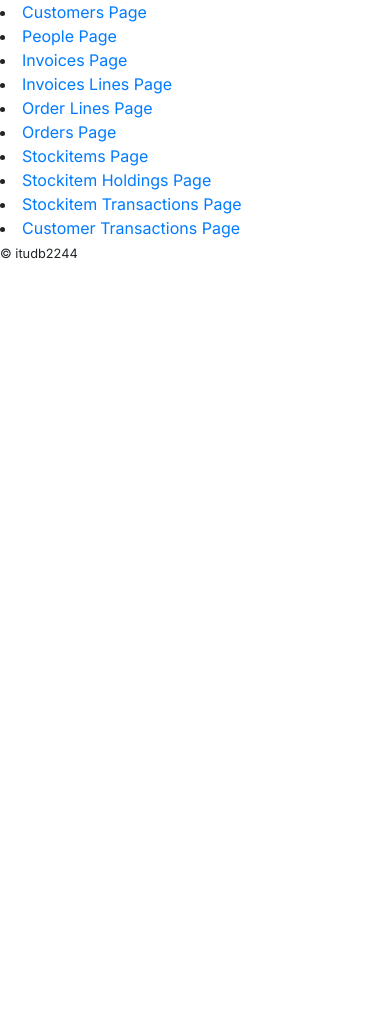
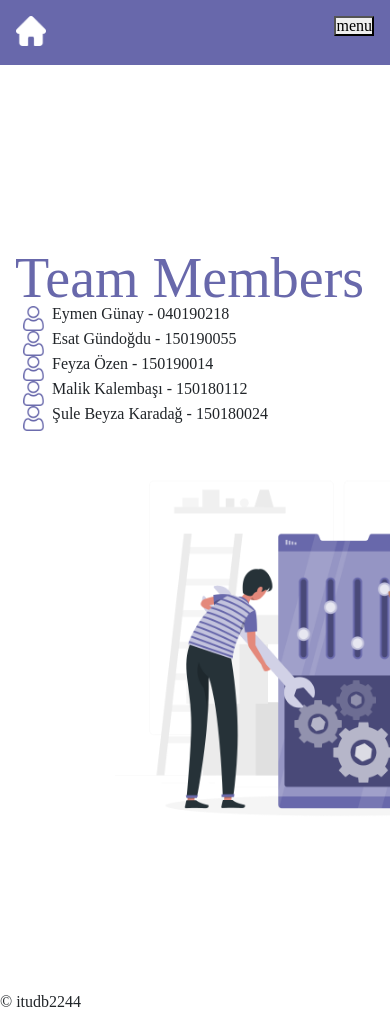
Before and after one commit to itudb2244/itudb2244, a Flask app: page / in a window 390 px wide; the page is wider, and only the part inside the window is pictured. Before the commit the page ends 259 px from the top of that part, so only its background shows below. Run offline with Flask 2, Linux system fonts and the light colour scheme.

Commit message:
home page ui

```diff
--- /dev/null
+++ b/static/styles/header.css
@@ -0,0 +1,106 @@
+.brand {
+    font-weight: bold;
+    font-size: 20px; }
+
+  .site-header {
+    position: relative;
+    background-color: #6868ab; }
+
+  .site-header__end {
+    display: flex;
+    align-items: center; }
+
+  .site-header__wrapper {
+    display: flex;
+    justify-content: space-between;
+    align-items: center;
+    padding-top: 1rem;
+    padding-bottom: 1rem; }
+    @media (min-width: 800px) {
+      .site-header__wrapper {
+        padding-top: 0;
+        padding-bottom: 0; } }
+  @media (min-width: 800px) {
+    .nav__wrapper {
+      display: flex; } }
+
+  @media (max-width: 799px) {
+    .nav__wrapper {
+      position: absolute;
+      top: 100%;
+      right: 0;
+      left: 0;
+      z-index: -1;
+      background-color: #d9f0f7;
+      visibility: hidden;
+      opacity: 0;
+      transform: translateY(-100%);
+      transition: transform 0.3s ease-out, opacity 0.3s ease-out; }
+      .nav__wrapper.active {
+        visibility: visible;
+        opacity: 1;
+        transform: translateY(0); } }
+
+  .nav__item a {
+    display: block;
+    padding: 1rem 1rem; }
+
+.nav__item a:hover {
+    text-decoration: none;
+    background-color: #ffffff;
+    color: #5B5BA5;;
+}
+
+  .nav__toggle {
+    display: none; }
+    @media (max-width: 799px) {
+      .nav__toggle {
+        display: block;
+        position: absolute;
+        right: 1rem;
+        top: 1rem; } }
+  .search {
+    display: flex; }
+
+  .search__toggle {
+    appearance: none;
+    order: 1;
+    font-size: 0;
+    width: 34px;
+    height: 34px;
+    background: url("../img/header-3/search.svg") center right/22px no-repeat;
+    border: 0; }
+    @media (min-width: 800px) {
+      .search__toggle {
+        border-left: 1px solid #979797;
+        padding-left: 10px; } }
+    @media (max-width: 799px) {
+      .search__toggle {
+        position: absolute;
+        right: 5.5rem;
+        top: 0.65rem;
+        background: url("../img/header-3/search.svg") center/22px no-repeat; } }
+  .search__form {
+    display: none; }
+    .search__form.active {
+      display: block; }
+    @media (max-width: 799px) {
+      .search__form {
+        position: absolute;
+        left: 0;
+        right: 0;
+        top: 100%;
+        background-color: red; }
+        .search__form input {
+          width: 100%; } }
+    .search__form input {
+      min-width: 200px;
+      appearance: none;
+      border: 0;
+      background-color: #fff;
+      border-radius: 0;
+      font-size: 16px;
+      padding: 0.5rem; }
+      @media (max-width: 799px) {
+        .search__form input {
+          border-bottom: 1px solid #979797; } }
--- a/static/styles/main.css
+++ b/static/styles/main.css
@@ -148,3 +148,78 @@
         .formbold-btn:hover {
           box-shadow: 0px 3px 8px rgba(0, 0, 0, 0.05);
         }
+
+        .center-block {
+
+          margin-left: 100px;
+          margin-right:auto;
+          display:block;
+       }
+
+        .wrapper {
+          max-width: 1140px;
+          padding-left: 1rem;
+          padding-right: 1rem;
+          margin-left: auto;
+          margin-right: auto;
+        }
+
+        *,
+        *:before,
+        *:after {
+          box-sizing: border-box;
+        }
+
+        a {
+          text-decoration: none;
+          color: #ffffff;
+        }
+
+        ul {
+          list-style-type: none;
+        }
+
+        .sr-only {
+          position: absolute;
+          clip: rect(1px, 1px, 1px, 1px);
+          padding: 0;
+          border: 0;
+          height: 1px;
+          width: 1px;
+          overflow: hidden;
+        }
+
+        .button {
+          -webkit-appearance: none;
+             -moz-appearance: none;
+                  appearance: none;
+          color: #fff;
+          background-color: #2fa0f6;
+          min-width: 120px;
+          padding: 0.5rem 1rem;
+          border-radius: 5px;
+          text-align: center;
+        }
+
+        .button svg {
+          display: inline-block;
+          vertical-align: middle;
+          width: 24px;
+          height: 24px;
+          fill: #fff;
+        }
+
+        .button span {
+          display: none;
+        }
+
+        @media (min-width: 600px) {
+          .button span {
+            display: initial;
+          }
+        }
+
+        .button--icon {
+          min-width: initial;
+          padding: 0.5rem;
+        }
--- /dev/null
+++ b/static/styles/reset.min.css
@@ -0,0 +1 @@
+html,body,div,span,applet,object,iframe,h1,h2,h3,h4,h5,h6,p,blockquote,pre,a,abbr,acronym,address,big,cite,code,del,dfn,em,img,ins,kbd,q,s,samp,small,strike,strong,sub,sup,tt,var,b,u,i,center,dl,dt,dd,ol,ul,li,fieldset,form,label,legend,table,caption,tbody,tfoot,thead,tr,th,td,article,aside,canvas,details,embed,figure,figcaption,footer,header,hgroup,menu,nav,output,ruby,section,summary,time,mark,audio,video{margin:0;padding:0;border:0;font-size:100%;font:inherit;vertical-align:baseline}article,aside,details,figcaption,figure,footer,header,hgroup,menu,nav,section{display:block}body{line-height:1}ol,ul{list-style:none}blockquote,q{quotes:none}blockquote:before,blockquote:after,q:before,q:after{content:'';content:none}table{border-collapse:collapse;border-spacing:0}
--- a/templates/home.html
+++ b/templates/home.html
@@ -1,49 +1,41 @@
 {% extends "layout.html" %}
 {% block title %}HomePage{% endblock %}
 {% block content %}
-    <header>
-        <nav>
-            <u1>
-            <li><a href="{{ url_for('customers_page') }}">Customers Page </a></li>
-            </u1>
+<div class="container ">
+    <div class="row" style="margin-top: 110px; margin-bottom: 110px;">
+      <div class="col" style="margin-top: 75px;">
+        <p  style="color: #6868ab; font-size: 350%;"><strong>Team Members</strong> </p>
+        <div class="row ml-2">
+            <img class="mr-1" src="/static/user.png"  style="width:25px;height:25px;">
+            <p>Eymen Günay - 040190218</p>
+        </div>
+        <div class="row ml-2">
+            <img class="mr-1" src="/static/user.png"  style="width:25px;height:25px;">
+            <p>Esat Gündoğdu - 150190055</p>
+        </div>
+        <div class="row ml-2">
+            <img class="mr-1" src="/static/user.png"  style="width:25px;height:25px;">
+            <p>Feyza Özen - 150190014</p>
+        </div>
 
-            <u1>
-                <li><a href="{{ url_for('people_page') }}">People Page </a></li>
-            </u1>
+        <div class="row ml-2">
+            <img class="mr-1" src="/static/user.png"  style="width:25px;height:25px;">
+            <p>Malik Kalembaşı - 150180112</p>
+        </div>
 
-            <u1>
-                <li><a href="{{ url_for('invoices_page') }}">Invoices Page </a></li>
-            </u1>
-
-            <u1>
-                <li><a href="{{ url_for('invoice_lines_page') }}">Invoices Lines Page </a></li>
-            </u1>
-
-            <u1>
-                <li><a href="{{ url_for('order_lines_page') }}">Order Lines Page </a></li>
-            </u1>
-
-            <u1>
-                <li><a href="{{ url_for('orders_page') }}">Orders Page </a></li>
-            </u1>
-
-            <u1>
-                <li><a href="{{ url_for('stockitems_page') }}">Stockitems Page </a></li>
-            </u1>
-
-            <u1>
-                <li><a href="{{ url_for('stockitem_holdings_page') }}">Stockitem Holdings Page </a></li>
-            </u1>
-
-            <u1>
-                <li><a href="{{ url_for('stockitem_transactions_page') }}">Stockitem Transactions Page </a></li>
-            </u1>
+        <div class="row ml-2">
+            <img class="mr-1" src="/static/user.png"  style="width:25px;height:25px;">
+            <p>Şule Beyza Karadağ - 150180024</p>
+        </div>
 
 
-            <u1>
-                <li><a href="{{ url_for('customer_transactions_page') }}">Customer Transactions Page </a></li>
-            </u1>
+    </div>
+      <div class="col">
+        <div class="center-block ">
+            <img src="/static/home-pic.png" alt="home picture" style="width:450px;height:450px;" class="picture">
+        </div>
+      </div>
+    </div>
+</div>
 
-        </nav>
-    </header>
 {% endblock %}
--- a/templates/layout.html
+++ b/templates/layout.html
@@ -6,8 +6,34 @@
     <title>Project - {% block title %}{% endblock %}</title>
     <link rel="stylesheet" href="https://cdn.jsdelivr.net/npm/bootstrap@4.3.1/dist/css/bootstrap.min.css" integrity="sha384-ggOyR0iXCbMQv3Xipma34MD+dH/1fQ784/j6cY/iJTQUOhcWr7x9JvoRxT2MZw1T" crossorigin="anonymous">
 	  <link rel= "stylesheet" type= "text/css" href= "{{ url_for('static',filename='styles/main.css') }}">
+    <link rel="stylesheet" href="styles/reset.min.css" />
+    <link rel="stylesheet" href="{{ url_for('static',filename='styles/header.css') }}" />
   </head>
   <body>
+    <header class="site-header">
+      <div class="wrapper site-header__wrapper">
+        <div class="site-header__start">
+          <a href="{{ url_for('home_page') }}"><img src="/static/home.png" alt="home page" style="width:30px;height:30px;" class="brand"></a>
+
+        </div>
+        <div class="site-header__end">
+          <nav class="nav">
+            <button class="nav__toggle" aria-expanded="false" type="button">
+              menu
+            </button>
+            <ul class="nav__wrapper mt-3">
+              <li class="nav__item"><a href="{{ url_for('people_page') }}">People </a></li>
+              <li class="nav__item"><a href="{{ url_for('customers_page') }}">Customers </a></li>
+              <li class="nav__item"><a href="{{ url_for('customer_transactions_page') }}">Customer Transactions </a></li>
+              <li class="nav__item"><a href="{{ url_for('orders_page') }}">Orders </a></li>
+              <li class="nav__item"><a href="{{ url_for('order_lines_page') }}">Order Lines </a></li>
+              <li class="nav__item"><a href="{{ url_for('invoices_page') }}">Invoices </a></li>
+              <li class="nav__item"><a href="{{ url_for('invoice_lines_page') }}">Invoices Lines </a></li>
+            </ul>
+          </nav>
+        </div>
+      </div>
+    </header>
     {% block content %}
     {% endblock %}
     <footer>
```
Also changed, not shown: js/header.js (added, +27 -0 lines), static/home-pic.png (added), static/home.png (added), static/user.png (added).
